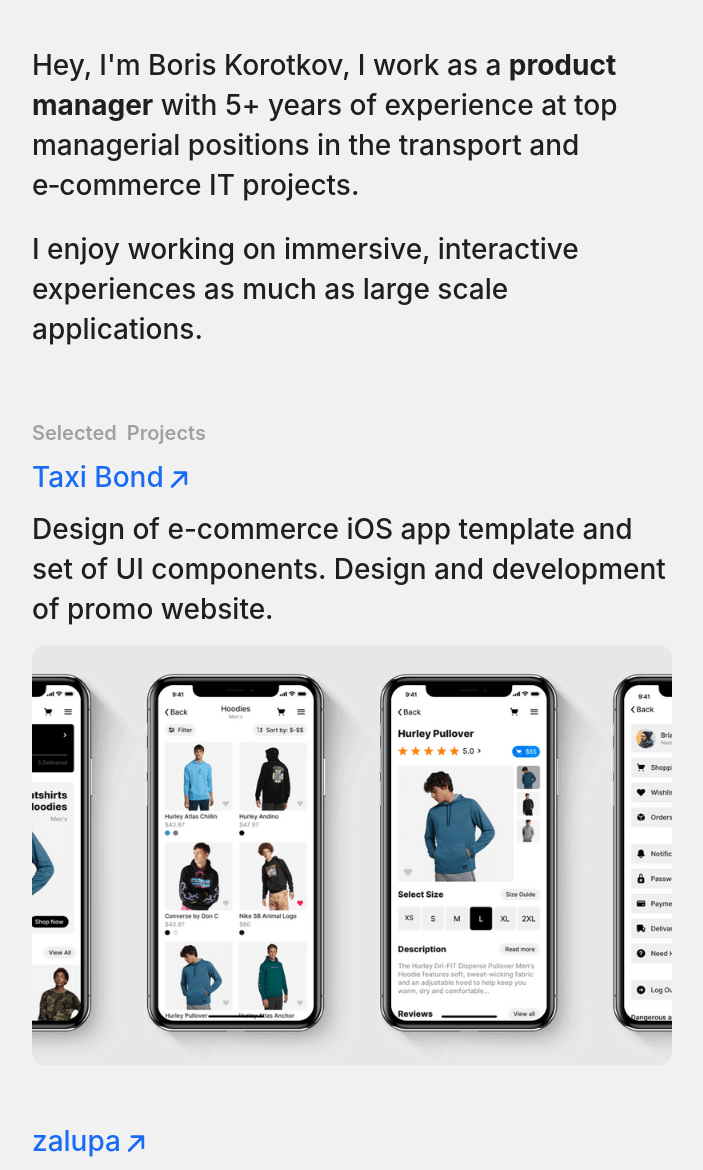
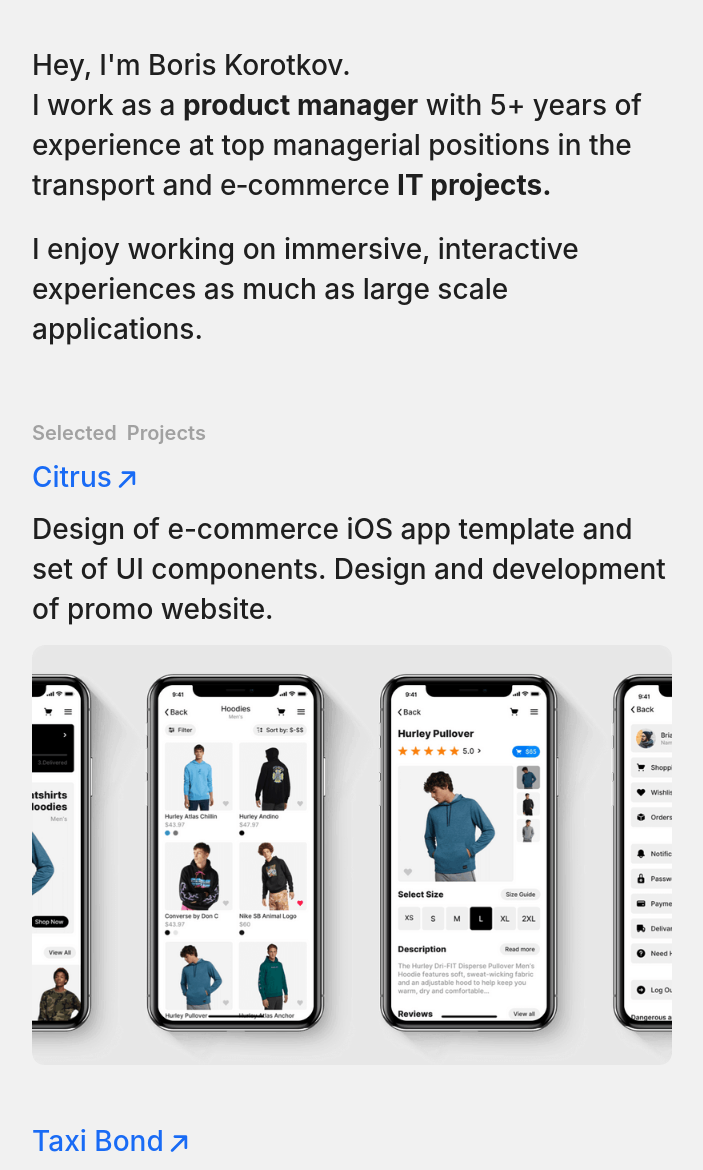
Before and after one commit to odBoreas/boris.me, a plain HTML site: page index.html in a window 1280 px wide. Shown: the part 69-1239 px from the top of the page, without its empty margins (288-991 px from the left). Drawn offline with nearby package versions, Linux system fonts and the light colour scheme; a web font is replaced by a local one.

Commit message:
text upd

```diff
--- a/index.html
+++ b/index.html
@@ -27,20 +27,21 @@
   <div class="container">
     <div class="nav-bar"><img src="images/logo.svg" alt="" class="logo"><a href="mailto:hello@olegkovalenko.me" class="button w-button">Email me</a></div>
     <div class="section">
-      <p class="paragraph bottom-space">Hey, I'm Boris Korotkov, I work as a <strong>product manager</strong> with 5+ years of experience at top managerial positions in the transport and e&#8209;commerce IT projects.</p>
+      <p class="paragraph">Hey, I'm Boris Korotkov.</p>
+      <p class="paragraph bottom-space">I work as a <strong>product manager</strong> with 5+ years of experience at top managerial positions in the transport and e&#8209;commerce <strong>IT projects.</strong></p>
       <p class="paragraph hide">I enjoy working on immersive, interactive experiences as much as large scale applications.</p>
     </div>
     <div class="section">
       <h2 class="section-title"> Selected  Projects </h2>
       <div class="project-container">
         <a href="http://bond.od.ua" target="_blank" class="outward-link-block w-inline-block">
-          <h3 class="link">Taxi Bond</h3><img src="images/blue-arrow.svg" alt="" class="image"></a>
+          <h3 class="link">Citrus</h3><img src="images/blue-arrow.svg" alt="" class="image"></a>
         <p class="paragraph">Design of e-commerce iOS app template and set of UI components. Design and development of promo website.</p>
         <img src="images/store-ui-kit-img.png" srcset="images/store-ui-kit-img-p-500.png 500w, images/store-ui-kit-img-p-800.png 800w, images/store-ui-kit-img.png 1280w" sizes="(max-width: 479px) 93vw, (max-width: 767px) 96vw, 640px" alt="" class="project-image">
       </div>
       <div class="project-container last">
         <a href="http://cideco.ua" target="_blank" class="outward-link-block w-inline-block">
-          <h3 class="link">zalupa</h3><img src="images/blue-arrow.svg" alt="" class="image"></a>
+          <h3 class="link">Taxi Bond</h3><img src="images/blue-arrow.svg" alt="" class="image"></a>
         <p class="paragraph">Design and development of the corporate website.</p>
         <img src="images/cideco-img.png" srcset="images/cideco-img-p-500.png 500w, images/cideco-img-p-800.png 800w, images/cideco-img.png 1280w" sizes="(max-width: 479px) 93vw, (max-width: 767px) 96vw, 640px" alt="" class="project-image"></div>
     </div>
```
